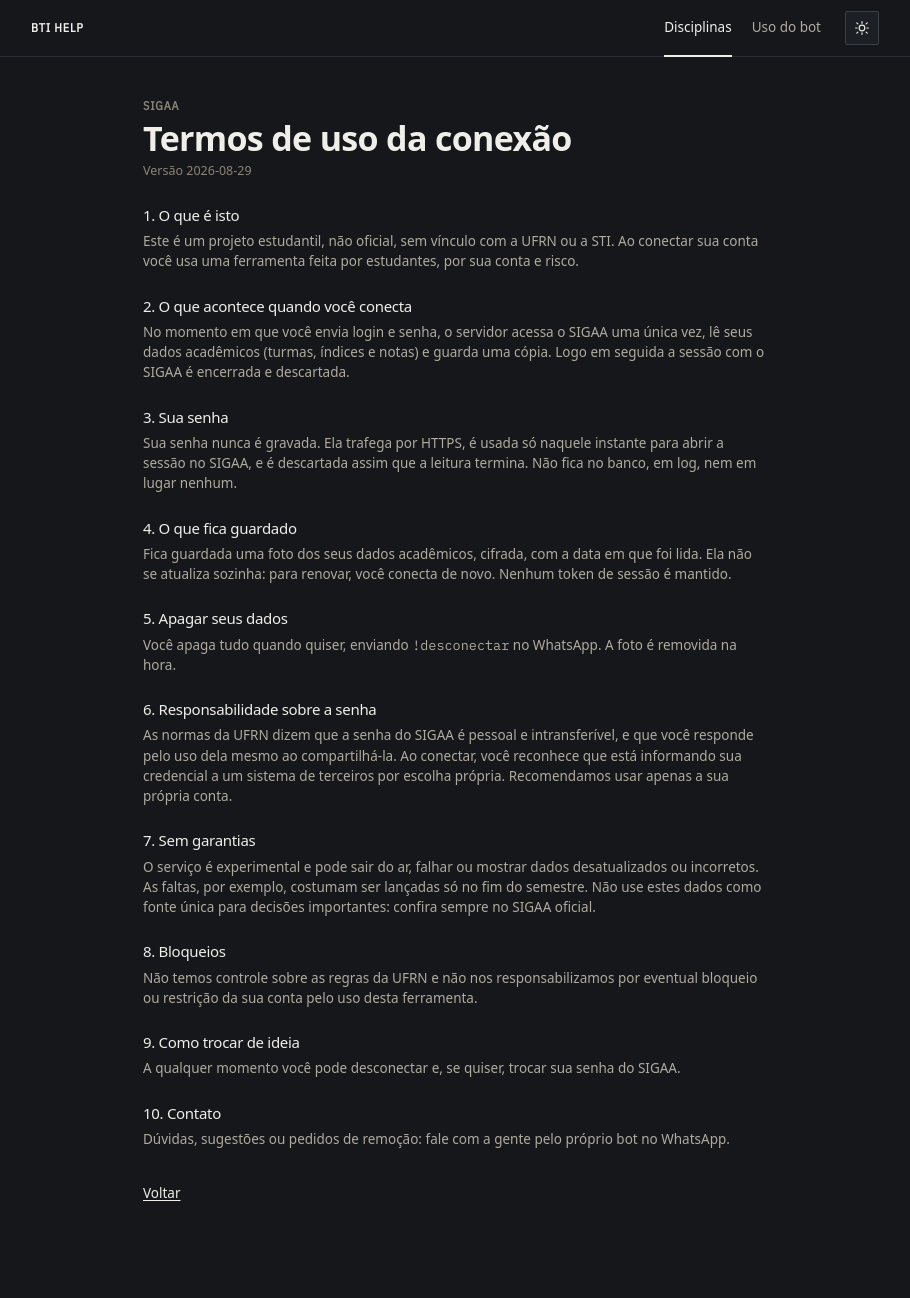
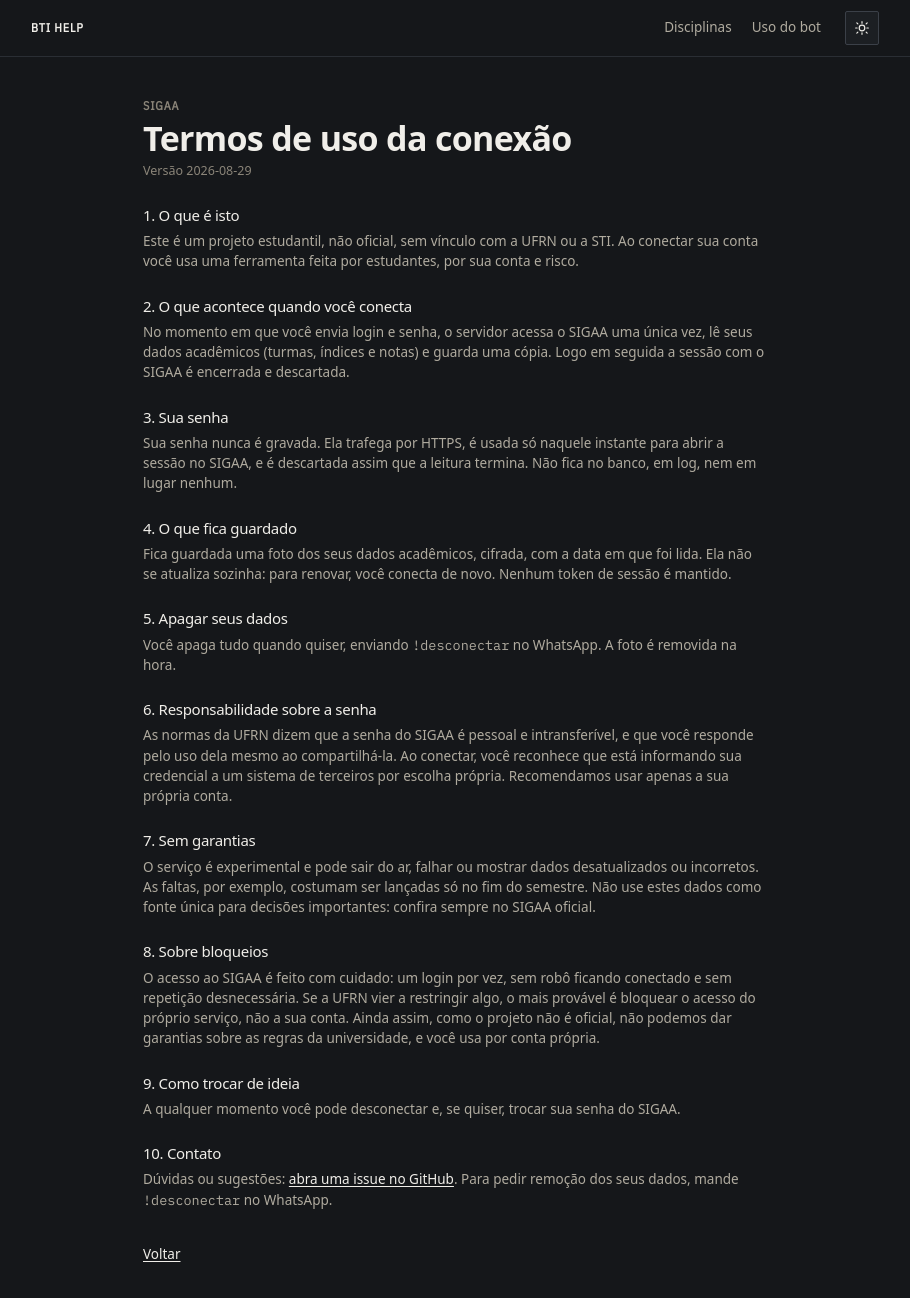
Before and after one commit to Jcassio-dev/BTI-HP-dashboard, an Angular app in the folder frontend/: page /termos in a window 1280 px wide. Shown: the top 1298 px of the page, without its empty margins (185-1095 px from the left). Before the commit the page ends 1244 px from the top, so only its background shows below. Built offline with nearby package versions, Linux system fonts and the light colour scheme.

Commit message:
corrige aba ativa no header fora das disciplinas e ajusta termos

```diff
--- a/frontend/src/app/app.html
+++ b/frontend/src/app/app.html
@@ -4,17 +4,17 @@
 
     <nav class="flex items-stretch gap-5 ml-auto">
       <a routerLink="/"
-         [attr.aria-current]="noBot() ? null : 'page'"
+         [attr.aria-current]="aba() === 'disciplinas' ? 'page' : null"
          class="text-apoio flex items-center border-b-2 -mb-px transition-control duration-[120ms]"
-         [class]="noBot()
-           ? 'text-ink-2 border-transparent hover:text-ink'
-           : 'text-acento border-acento'">
+         [class]="aba() === 'disciplinas'
+           ? 'text-acento border-acento'
+           : 'text-ink-2 border-transparent hover:text-ink'">
         Disciplinas
       </a>
       <a routerLink="/bot"
-         [attr.aria-current]="noBot() ? 'page' : null"
+         [attr.aria-current]="aba() === 'bot' ? 'page' : null"
          class="text-apoio flex items-center border-b-2 -mb-px transition-control duration-[120ms]"
-         [class]="noBot()
+         [class]="aba() === 'bot'
            ? 'text-acento border-acento'
            : 'text-ink-2 border-transparent hover:text-ink'">
         Uso do bot
--- a/frontend/src/app/app.routes.server.ts
+++ b/frontend/src/app/app.routes.server.ts
@@ -4,7 +4,7 @@
   { path: '', renderMode: RenderMode.Prerender },
   { path: 'turma/:codigo', renderMode: RenderMode.Server },
   { path: 'professor/:slug', renderMode: RenderMode.Server },
-  { path: 'conectar', renderMode: RenderMode.Client },
+  { path: 'conectar', renderMode: RenderMode.Server },
   { path: 'termos', renderMode: RenderMode.Prerender },
   { path: 'bot', renderMode: RenderMode.Client },
   { path: 'aprovacao', renderMode: RenderMode.Prerender },
--- a/frontend/src/app/app.ts
+++ b/frontend/src/app/app.ts
@@ -13,7 +13,12 @@
   private readonly router = inject(Router);
 
   private readonly url = signal(this.router.url);
-  readonly noBot = computed(() => this.url().startsWith('/bot'));
+  readonly aba = computed<'disciplinas' | 'bot' | 'nenhuma'>(() => {
+    const u = this.url();
+    if (u.startsWith('/bot')) return 'bot';
+    if (u.startsWith('/conectar') || u.startsWith('/termos')) return 'nenhuma';
+    return 'disciplinas';
+  });
 
   constructor() {
     this.router.events
--- a/frontend/src/app/termos/termos.html
+++ b/frontend/src/app/termos/termos.html
@@ -68,10 +68,12 @@
     </section>
 
     <section>
-      <h2 class="t-secao text-ink mb-1.5">8. Bloqueios</h2>
+      <h2 class="t-secao text-ink mb-1.5">8. Sobre bloqueios</h2>
       <p class="t-apoio">
-        Não temos controle sobre as regras da UFRN e não nos responsabilizamos por eventual bloqueio
-        ou restrição da sua conta pelo uso desta ferramenta.
+        O acesso ao SIGAA é feito com cuidado: um login por vez, sem robô ficando conectado e sem
+        repetição desnecessária. Se a UFRN vier a restringir algo, o mais provável é bloquear o acesso
+        do próprio serviço, não a sua conta. Ainda assim, como o projeto não é oficial, não podemos dar
+        garantias sobre as regras da universidade, e você usa por conta própria.
       </p>
     </section>
 
@@ -85,7 +87,10 @@
     <section>
       <h2 class="t-secao text-ink mb-1.5">10. Contato</h2>
       <p class="t-apoio">
-        Dúvidas, sugestões ou pedidos de remoção: fale com a gente pelo próprio bot no WhatsApp.
+        Dúvidas ou sugestões:
+        <a href="https://github.com/Jcassio-dev/bti-help-bot/issues/new" target="_blank" rel="noopener"
+           class="text-ink underline underline-offset-2">abra uma issue no GitHub</a>.
+        Para pedir remoção dos seus dados, mande <span class="t-mono">!desconectar</span> no WhatsApp.
       </p>
     </section>
   </div>
```
